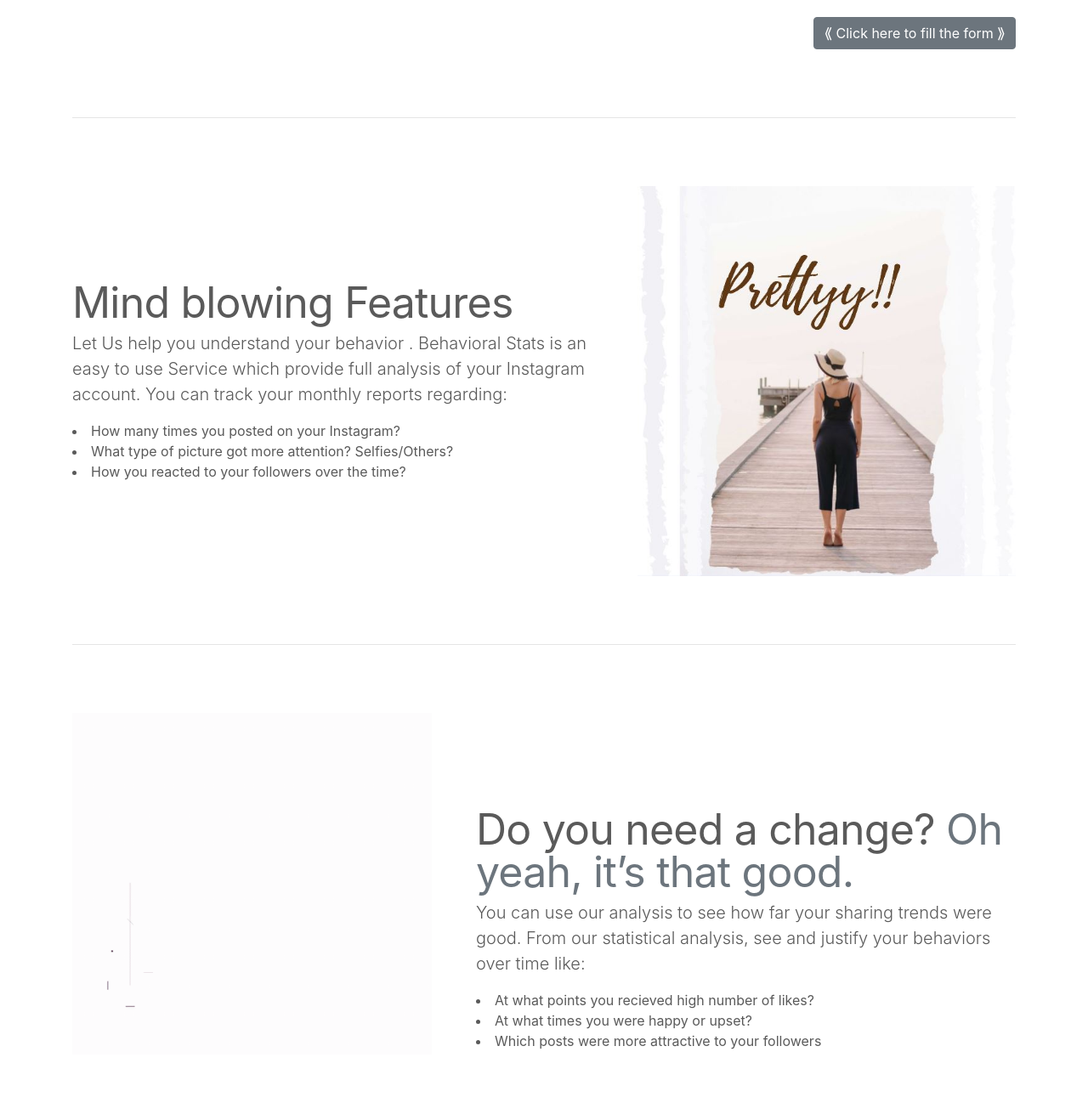
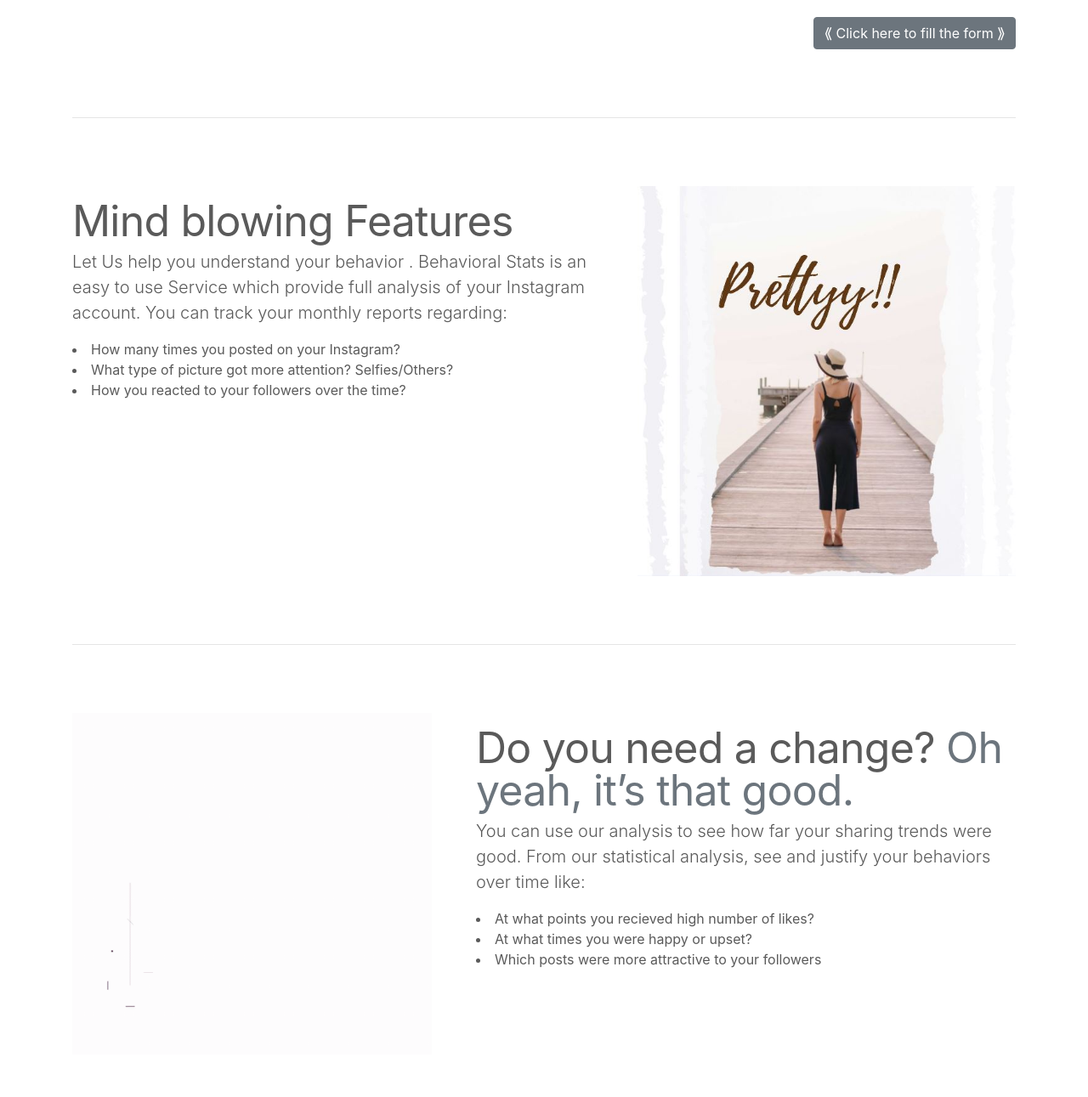
Before and after one commit to MsFakhra/data-analysis-collection, a Django app: page / in a window 1280 px wide. Shown: the part 902-2193 px from the top of the page at 85% size. Run offline with Django 3.2, Linux system fonts and the light colour scheme; some libraries are stand-ins or nearby versions.

Commit message:
updated css

```diff
--- a/NarcissismStudy/project/application/static/css/carousel.css
+++ b/NarcissismStudy/project/application/static/css/carousel.css
@@ -85,7 +85,7 @@ body {
 
 @media (min-width: 62em) {
   .featurette-heading {
-    margin-top: 7rem;
+    margin-top: 1rem;
   }
 }
 
```
